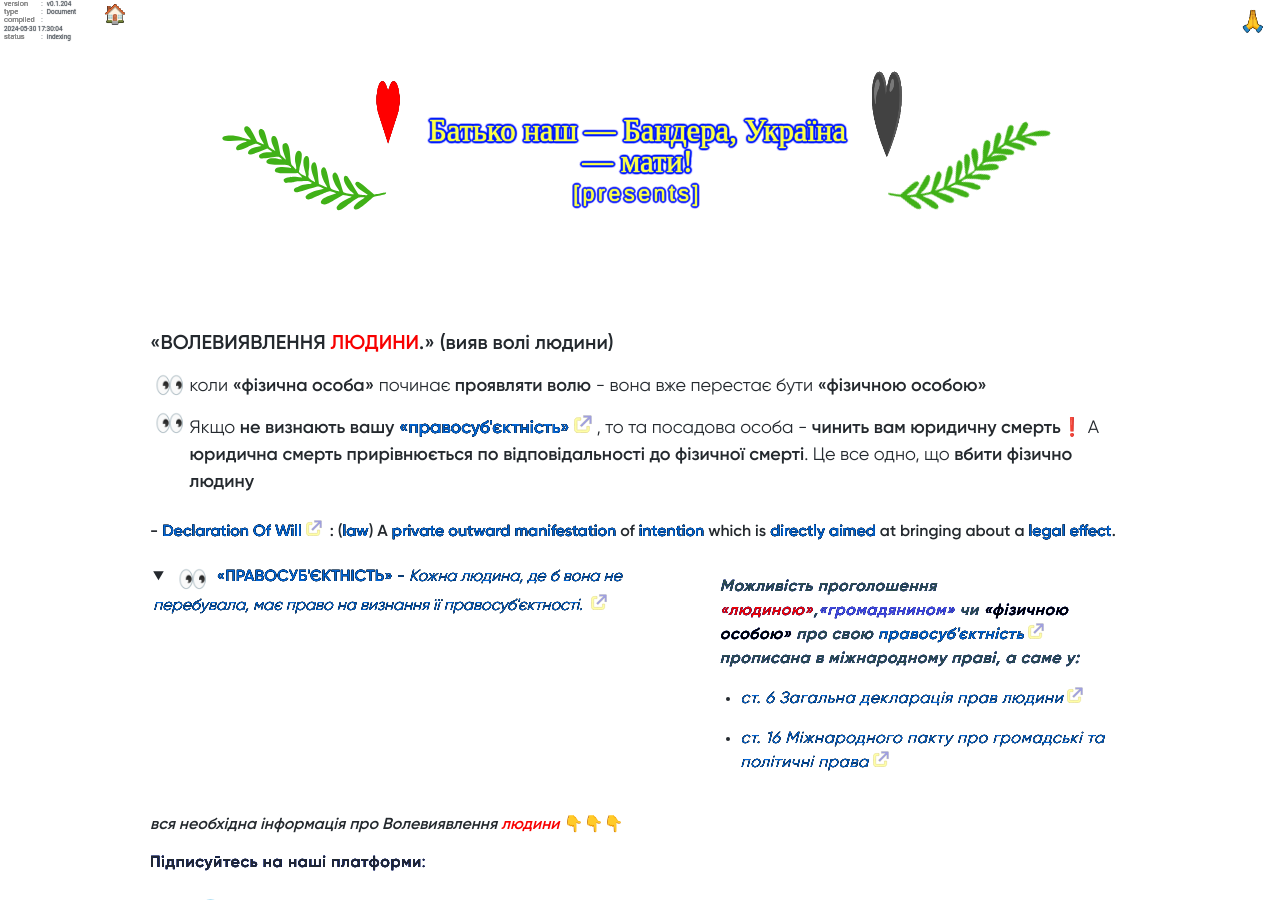
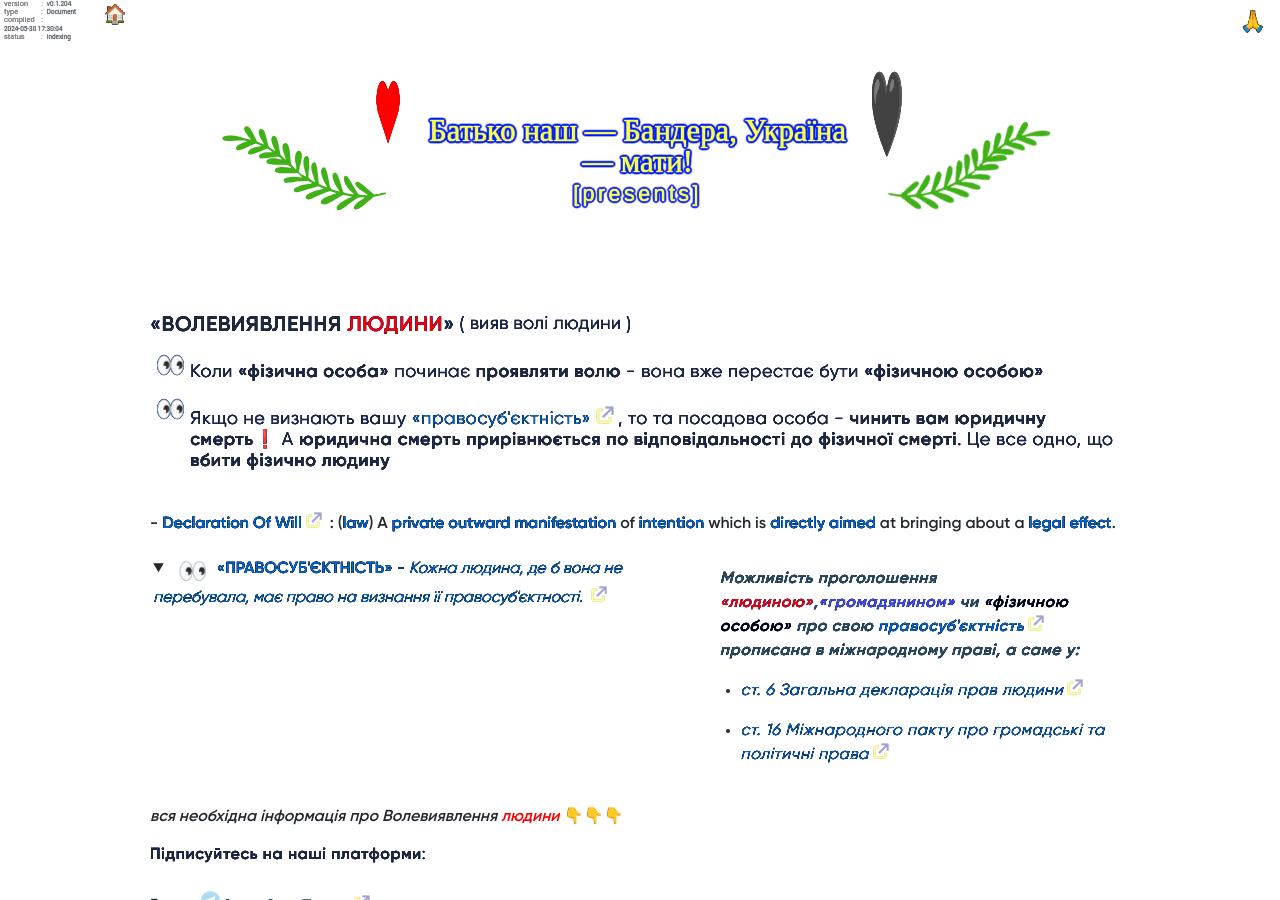
Before and after one commit to my-ihq-prf/voleviyavlennya, a Jekyll site: the page built from docs/pages/home.md, in a window 1280 px wide and 900 px high. Built offline with Jekyll 4.4.1, drawn with Linux system fonts in a browser that asks for light colours; some web fonts are replaced; our own code applies the rules of GitHub Pages for plain Markdown files.

Commit message:
main ✨ home commit

```diff
--- a/docs/pages/home.md
+++ b/docs/pages/home.md
@@ -5,25 +5,29 @@
 
 {% include h-top-bandera.html %}
 
-<h3 id="волевиявлення-людини-вияв-волі-людини"><strong>«ВОЛЕВИЯВЛЕННЯ <span style="color: #f80000;">ЛЮДИНИ</span>.»</strong> (вияв волі людини)</h3>
+<p style="display: inline-flex;line-height: 1.3em;margin-top: .5em;">
+<span id="волевиявлення-людини-вияв-волі-людини"><strong style="
+    font-size: 1.3em;
+">«ВОЛЕВИЯВЛЕННЯ <span style="color: #f80000;">ЛЮДИНИ</span>»</strong>
+<span style="font-size: 1.14em;letter-spacing: .02em;">
+<font> (</font>
+<span style="padding: 0;position: relative;bottom: 0.08em;"><font>вияв волі людини</font></span>
+<font> )</font>
+</span>
+</span>
+</p>
+<p style="display: inline-flex;line-height: 1.3em;margin-top: .5em;"><font style="font-size: 1.5em;padding: 0 .2em 0.4em .2em;transform: rotate(180deg);display: inline-block;height: .5em;">👀</font>
 
-<div style="display: inline-flex;height: 1.32em;"><font style="font-size: 1.5em;padding: 0 .2em 1.2em .2em;transform: rotate(180deg);display: inline-block;">👀</font>
-
-<div style="
-    padding: 0 0 2em 0;
-">
 <span style="
     font-size: large;
-">коли <strong>«фізична особа»</strong> починає <strong>проявляти волю</strong> - вона вже перестає бути <strong>«фізичною особою»</strong></span></div></div>
+">Коли <strong>«фізична особа»</strong> починає <strong>проявляти волю</strong> - вона вже перестає бути <strong>«фізичною особою»</strong></span></p>
 
-<div style="display: inline-flex;"><font style="font-size: 1.5em;padding: 0 .2em 0 .2em;transform: rotate(180deg);display: inline-block;line-height: 0;height: .3em;">👀</font>
+<p style="display: inline-flex;line-height: 1.3em;margin-top: .5em;"><font style="font-size: 1.5em;padding: 0 .2em 0.4em .2em;transform: rotate(180deg);display: inline-block;height: .5em;">👀</font>
 
-<div style="
-    padding: 0 0 0 0;
-">
 <span style="
     font-size: large;
-">Якщо <strong>не визнають вашу <a href="{{site.github.url}}/pages/guide/zagalna-harakteristika-pravosubyektnosti.html">«правосуб'єктність»</a></strong>, то та посадова особа - <strong> чинить вам юридичну смерть</strong>❗ А <strong>юридична смерть прирівнюється по відповідальності до фізичної смерті</strong>. Це все одно, що <strong>вбити фізично людину</strong></span></div></div>
+">Якщо <font style="
+">не визнають вашу <a href="{{site.github.url}}/pages/guide/zagalna-harakteristika-pravosubyektnosti.html" target="_blank">«правосуб'єктність»</a></font>, то та посадова особа - <strong> чинить вам юридичну смерть</strong>❗ А <strong>юридична смерть прирівнюється по відповідальності до фізичної смерті</strong>. Це все одно, що <strong>вбити фізично людину</strong></span></p>
 
 #### - [Declaration Of Will](https://en.wiktionary.org/wiki/declaration_of_will) : ([law](https://en.wiktionary.org/wiki/law#English "law")) A [private](https://en.wiktionary.org/wiki/private#English "private") [outward](https://en.wiktionary.org/wiki/outward#English "outward") [manifestation](https://en.wiktionary.org/wiki/manifestation#English "manifestation") of [intention](https://en.wiktionary.org/wiki/intention#English "intention") which is [directly](https://en.wiktionary.org/wiki/direct#English "direct") [aimed](https://en.wiktionary.org/wiki/aim#English "aim") at bringing about a [legal effect](https://en.wiktionary.org/wiki/legal_effect#English "legal effect").
 
```
